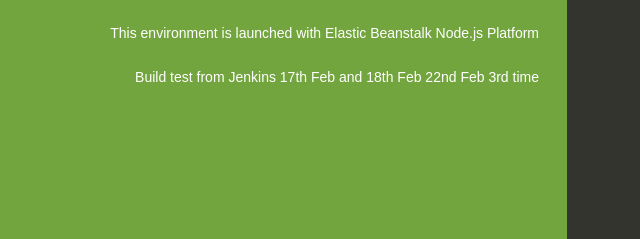
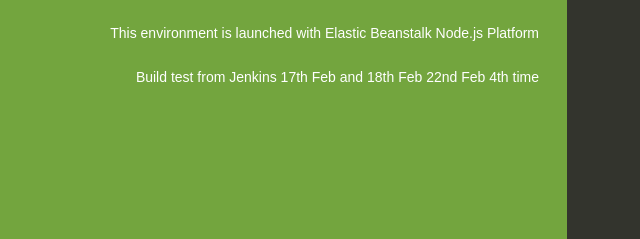
Before and after one commit to krishnappan/Nodejs, a website: page index.html in a window 1280 px wide. Shown: the part 330-569 px from the top of the page, 73-713 px from the left. Drawn offline with Linux system fonts and the light colour scheme.

Commit message:
4th time

```diff
--- a/index.html
+++ b/index.html
@@ -77,7 +77,7 @@
       <h1>Congratulations</h1>
       <p>Your first AWS Elastic Beanstalk Node.js application is now running on your own dedicated environment in the AWS Cloud</p>
       <p>This environment is launched with Elastic Beanstalk Node.js Platform</p>
-      <p>Build test from Jenkins 17th Feb and 18th Feb 22nd Feb 3rd time</p>
+      <p>Build test from Jenkins 17th Feb and 18th Feb 22nd Feb 4th time</p>
     </div>
     <div class="linksColumn">
       <h2>What's Next?</h2>
```
